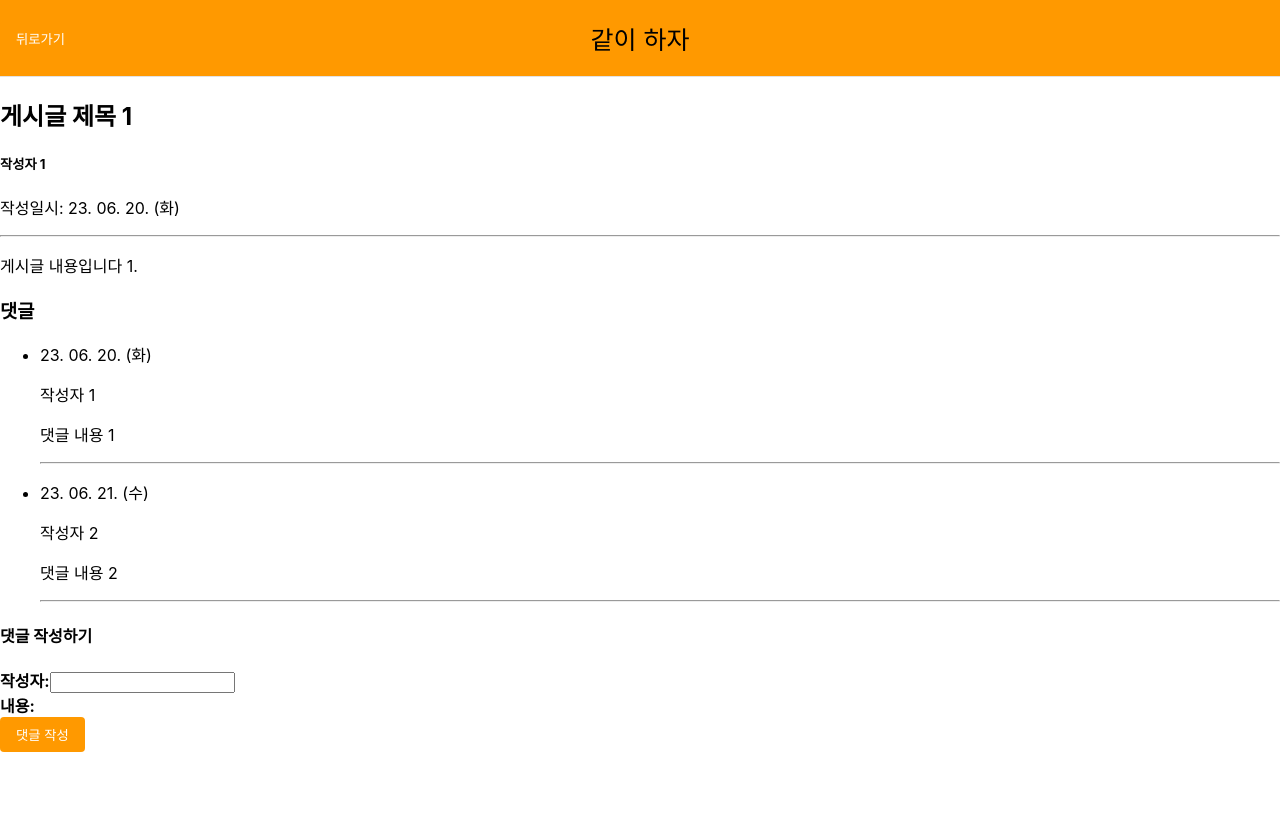
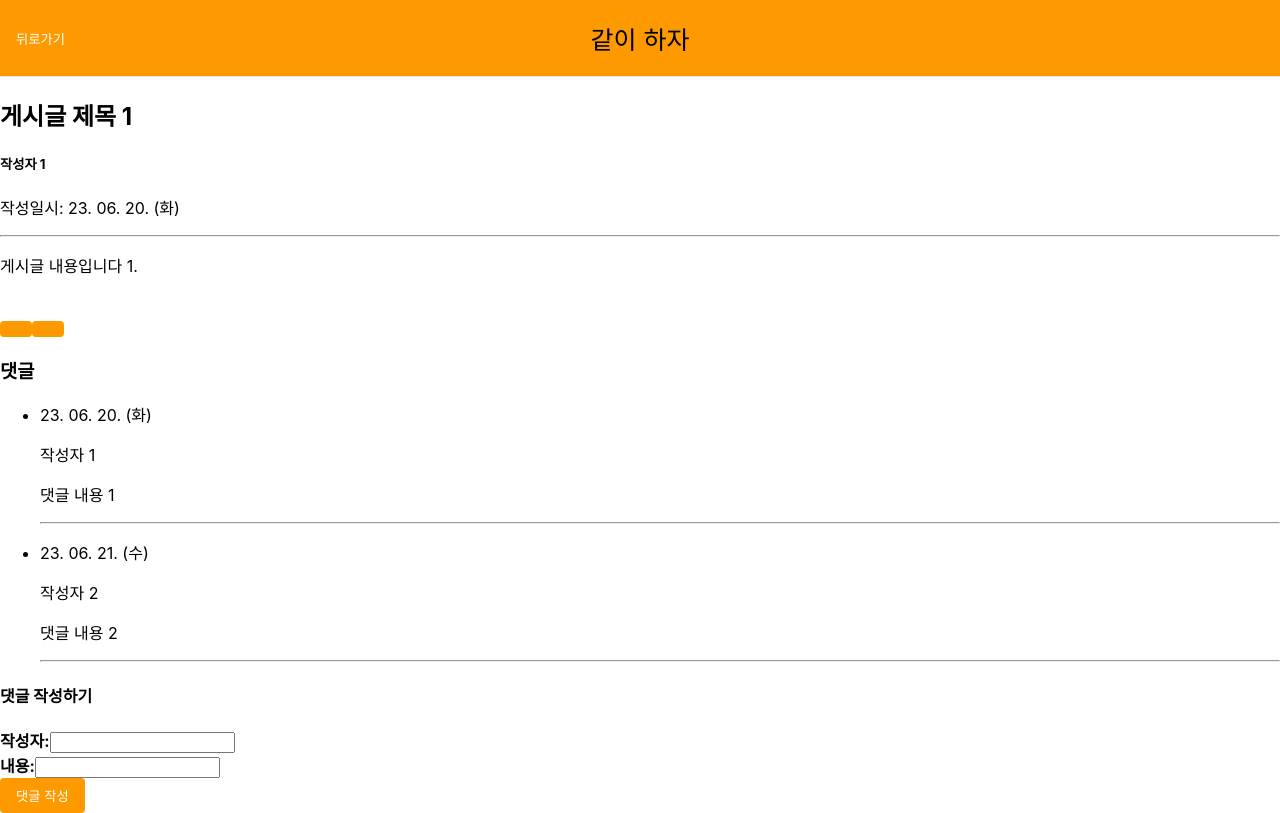
Before and after one commit to Karmesin924/eat_together, a React (Create React App) app in the folder frontend/: page /board/1 in a window 1280 px wide. Built offline with nearby package versions, Linux system fonts and the light colour scheme; no server answers.

Commit message:
같이하자 작성자 확인 여부에 따른 수정/삭제 버튼 추가

```diff
--- a/frontend/package.json
+++ b/frontend/package.json
@@ -9,7 +9,7 @@
     "axios": "^1.4.0",
     "react": "^18.2.0",
     "react-dom": "^18.2.0",
-    "react-router-dom": "^6.11.2",
+    "react-router-dom": "^6.13.0",
     "react-scripts": "5.0.1",
     "web-vitals": "^2.1.4"
   },
@@ -37,5 +37,5 @@
       "last 1 safari version"
     ]
   },
-  "proxy":"http://localhost:8080"
+  "proxy": "http://localhost:8080"
 }
--- a/frontend/public/index.html
+++ b/frontend/public/index.html
@@ -1,5 +1,5 @@
 <!DOCTYPE html>
-<html lang="en">
+<html lang="ko">
   <head>
     <meta charset="utf-8" />
     <link rel="icon" href="%PUBLIC_URL%/favicon.ico" />
--- a/frontend/src/App.css
+++ b/frontend/src/App.css
@@ -69,6 +69,11 @@
     margin-top: 50px;
     margin-bottom: 30px;
 
+}
+
+.OAuth{
+    display: flex;
+    margin: auto;
 }
 
 /* 회원가입 */
--- a/frontend/src/components/Board.js
+++ b/frontend/src/components/Board.js
@@ -1,7 +1,25 @@
 import ReplyForm from "./ReplyForm";
 import ReplyList from "./ReplyList";
 
-const Board = ({ idx, title, contents, author, createdDate, replies }) => {
+const Board = ({
+  idx,
+  title,
+  contents,
+  author,
+  createdDate,
+  replies,
+  isAuthor,
+}) => {
+  const handleEdit = () => {
+    console.log("수정 버튼 클릭");
+    // TODO: 수정 버튼 동작 구현
+  };
+
+  const handleDelete = () => {
+    console.log("삭제 버튼 클릭");
+    // TODO: 삭제 버튼 동작 구현
+  };
+
   return (
     <div>
       <h2>{title}</h2>
@@ -17,6 +35,14 @@ const Board = ({ idx, title, contents, author, createdDate, replies }) => {
       </p>
       <hr />
       <p>{contents}</p>
+      <br />
+      {isAuthor && (
+        <div>
+          <button text="수정" onClick={handleEdit} />
+          <button text="삭제" onClick={handleDelete} />
+        </div>
+      )}
+
       <h3>댓글</h3>
       <ReplyList replies={replies} />
       <ReplyForm />
--- a/frontend/src/components/ReplyForm.js
+++ b/frontend/src/components/ReplyForm.js
@@ -42,11 +42,11 @@ const ReplyForm = () => {
         </div>
         <div>
           <label>내용:</label>
-          <contentsarea
+          <input
             value={replycontents}
             onChange={(e) => setReplycontents(e.target.value)}
             required
-          ></contentsarea>
+          ></input>
         </div>
         <button type="submit">댓글 작성</button>
       </form>
--- a/frontend/src/components/Write.js
+++ b/frontend/src/components/Write.js
@@ -45,7 +45,7 @@ const Write = () => {
 
   const handleSubmit = async () => {
     try {
-      const response = await axios.post("backend/posts/board", {
+      const response = await axios.post("/posts/add", {
         title,
         contents,
         author,
--- a/frontend/src/pages/BoardDetail.js
+++ b/frontend/src/pages/BoardDetail.js
@@ -16,21 +16,33 @@ const BoardDetail = () => {
     createdDate: "",
     replies: [],
   });
+  const [isAuthor, setIsAuthor] = useState(false);
 
   // useEffect(() => {
   //   const getBoard = async () => {
   //     try {
-  //       const resp = await axios.get(`backend/posts/board/${idx}`);
+  //       const resp = await axios.get(`/posts/board/${idx}`);
   //       setBoard(resp.data);
   //       setLoading(false);
+  //       setIsAuthor(resp.data.isAuthor);
   //     } catch (err) {
   //       console.log("게시글을 가져오는데 실패했습니다.", err);
   //       setLoading(false);
   //     }
   //   };
 
-  //   getBoard();
+  //   const getReplies = async () => {
+  //     try {
+  //       const resp = await axios.get(`/posts/${idx}/replies`);
+  //       setBoard((prevBoard) => ({ ...prevBoard, replies: resp.data }));
+  //     } catch (err) {
+  //       console.log("댓글을 가져오는데 실패했습니다.", err);
+  //     }
+  //   };
+
+  //   Promise.all([getBoard(), getReplies()]); // Fetch board and replies simultaneously
   // }, [idx]);
+
   useEffect(() => {
     const getBoard = async () => {
       try {
@@ -56,6 +68,7 @@ const BoardDetail = () => {
                 createdDate: "2023-06-21T09:12:34Z",
               },
             ],
+            isAuthor: true,
           },
           {
             idx: 2,
@@ -64,6 +77,7 @@ const BoardDetail = () => {
             author: "작성자 2",
             createdDate: "2023-06-21",
             replies: [],
+            isAuthor: false,
           },
           {
             idx: 3,
@@ -79,6 +93,7 @@ const BoardDetail = () => {
                 createdDate: "2023-06-22T15:45:00Z",
               },
             ],
+            isAuthor: true,
           },
         ];
 
@@ -88,6 +103,7 @@ const BoardDetail = () => {
           (item) => item.idx === parseInt(idx)
         );
         setBoard(selectedBoard || {});
+        setIsAuthor(selectedBoard?.isAuthor || false); // 수정: 선택한 게시글의 isAuthor 값을 사용
         setLoading(false);
       } catch (err) {
         console.log("게시글을 가져오는데 실패했습니다.", err);
@@ -121,6 +137,7 @@ const BoardDetail = () => {
           author={board.author}
           createdDate={board.createdDate}
           replies={board.replies}
+          isAuthor={isAuthor}
         />
       )}
     </div>
--- a/frontend/src/pages/MyPage.js
+++ b/frontend/src/pages/MyPage.js
@@ -11,10 +11,13 @@ const MyPage = () => {
   const [nickname, setNickname] = useState("");
 
   useEffect(() => {
+    let isMounted = true;
+    const source = axios.CancelToken.source();
+
     axios
-      .get("/user/validate")
+      .get("/user/validate", { cancelToken: source.token })
       .then((res) => {
-        if (res.status !== 404) {
+        if (isMounted && res.status !== 404) {
           const {
             name: userName,
             email: userEmail,
@@ -26,11 +29,20 @@ const MyPage = () => {
         }
       })
       .catch((error) => {
+        if (axios.isCancel(error)) {
+          // Request was canceled
+          return;
+        }
         console.log("Failed to validate user:", error);
         alert("로그인 정보가 없습니다. 다시 로그인해주세요.");
         navigate("/SignIn");
       });
-  }, []);
+
+    return () => {
+      isMounted = false;
+      source.cancel("Request canceled");
+    };
+  }, [navigate]);
 
   return (
     <div>
--- a/frontend/src/pages/SignIn.js
+++ b/frontend/src/pages/SignIn.js
@@ -105,8 +105,10 @@ function SignIn() {
         </p>
         <p>비밀번호를 잊어버리셨나요?</p>
       </div>
-      <button>카카오로그인</button>
-      <button>네이버로그인</button>
+      <div className="OAuth">
+        <button className="OAuth-Kakao">카카오로그인</button>
+        <button className="OAuth-Naver">네이버로그인</button>
+      </div>
     </div>
   );
 }
```
Also changed, not shown: 2 other files (tests, documents, lock files or other folders).
